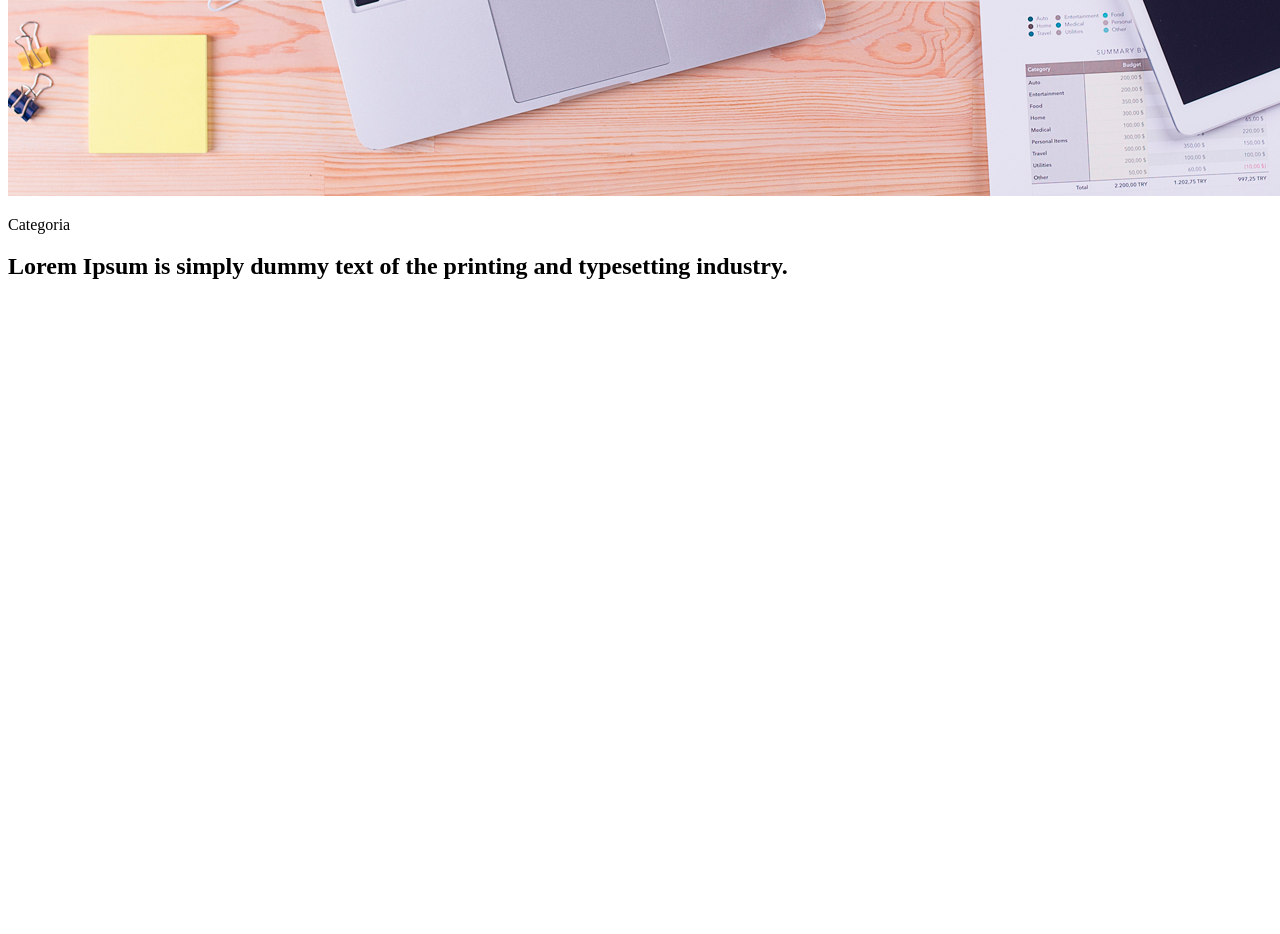
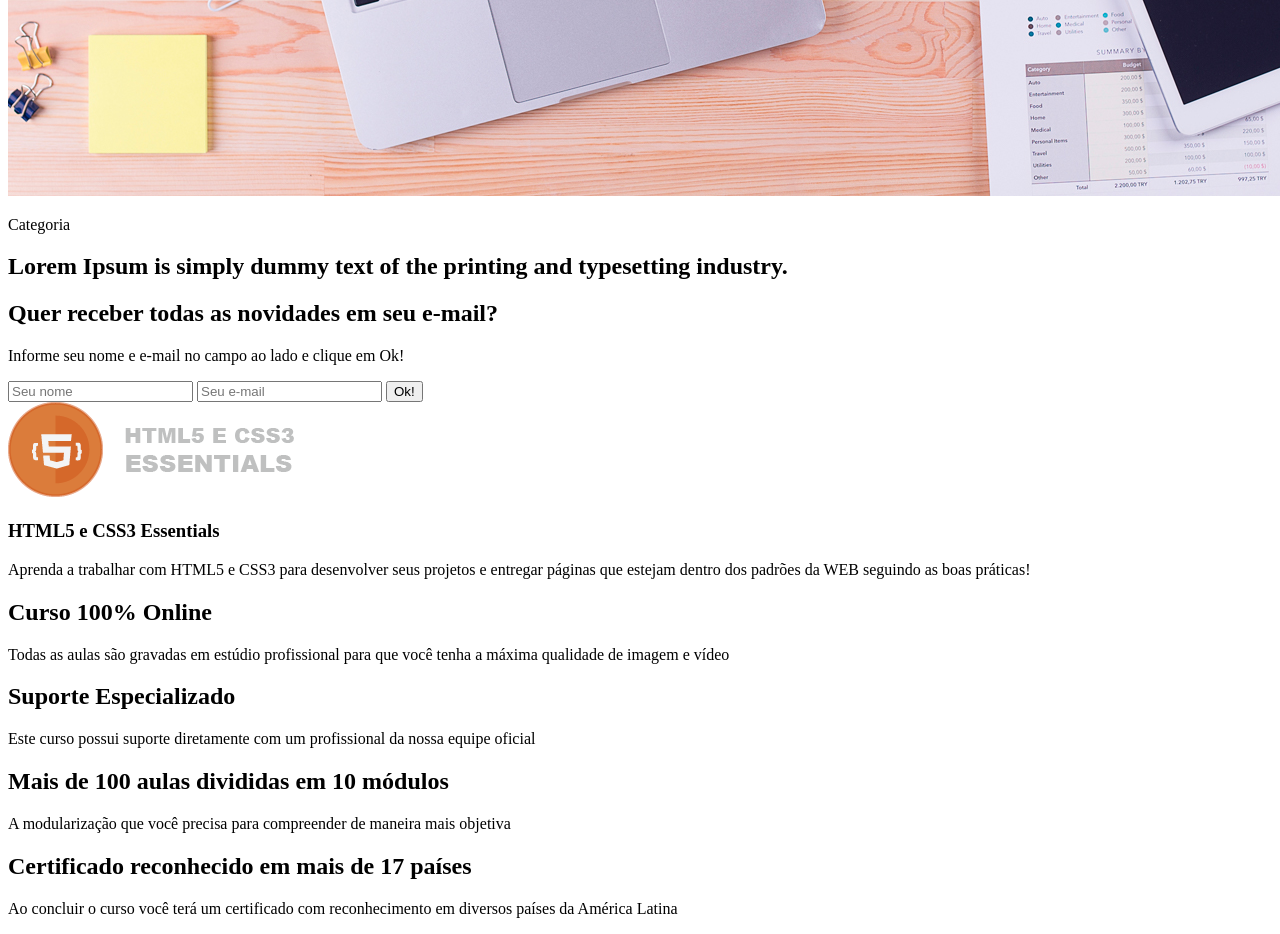
Before and after one commit to thiagocwbpr/Projeto_HTML5_CSS3, a plain HTML site: page index.html in a window 1280 px wide. Shown: the part 10588-11522 px from the top of the page. Before the commit the page ends 10888 px from the top, so only its background shows below. Drawn offline with Linux system fonts and the light colour scheme.

Commit message:
Realizado Marcação de Optin.

```diff
--- a/index.html
+++ b/index.html
@@ -117,7 +117,48 @@
                 <h2>Lorem Ipsum is simply dummy text of the printing and typesetting industry.</h2>
             </article>
         </section>
-
+        <article>
+            <header>
+                <h1>Quer receber todas as novidades em seu e-mail?</h1>
+                <p>Informe seu nome e e-mail no campo ao lado e clique em Ok!</p>
+            </header>
+            <form action="">
+                <input type="text" placeholder="Seu nome">
+                <input type="text" placeholder="Seu e-mail">
+                <button type="submit">Ok!</button>
+            </form>
+            <section>
+                <header>
+                    <img src="_img/logo.png" alt="" title="">
+                    <h1>HTML5 e CSS3 Essentials</h1>
+                    <p>Aprenda a trabalhar com HTML5 e CSS3 para desenvolver seus projetos e entregar páginas que estejam dentro dos padrões da WEB seguindo as boas práticas!</p>
+                </header>
+                <article>
+                    <header>
+                        <h2>Curso 100% Online</h2>
+                        <p>Todas as aulas são gravadas em estúdio profissional para que você tenha a máxima qualidade de imagem e vídeo</p>
+                    </header>
+                </article>
+                <article>
+                    <header>
+                        <h2>Suporte Especializado</h2>
+                        <p>Este curso possui suporte diretamente com um profissional da nossa equipe oficial</p>
+                    </header>
+                </article>
+                <article>
+                    <header>
+                        <h2>Mais de 100 aulas divididas em 10 módulos</h2>
+                        <p>A modularização que você precisa para compreender de maneira mais objetiva</p>
+                    </header>
+                </article>
+                <article>
+                    <header>
+                        <h2>Certificado reconhecido em mais de 17 países</h2>
+                        <p>Ao concluir o curso você terá um certificado com reconhecimento em diversos países da América Latina</p>
+                    </header>
+                </article>
+            </section>
+        </article>
 
     </main>
 
```
